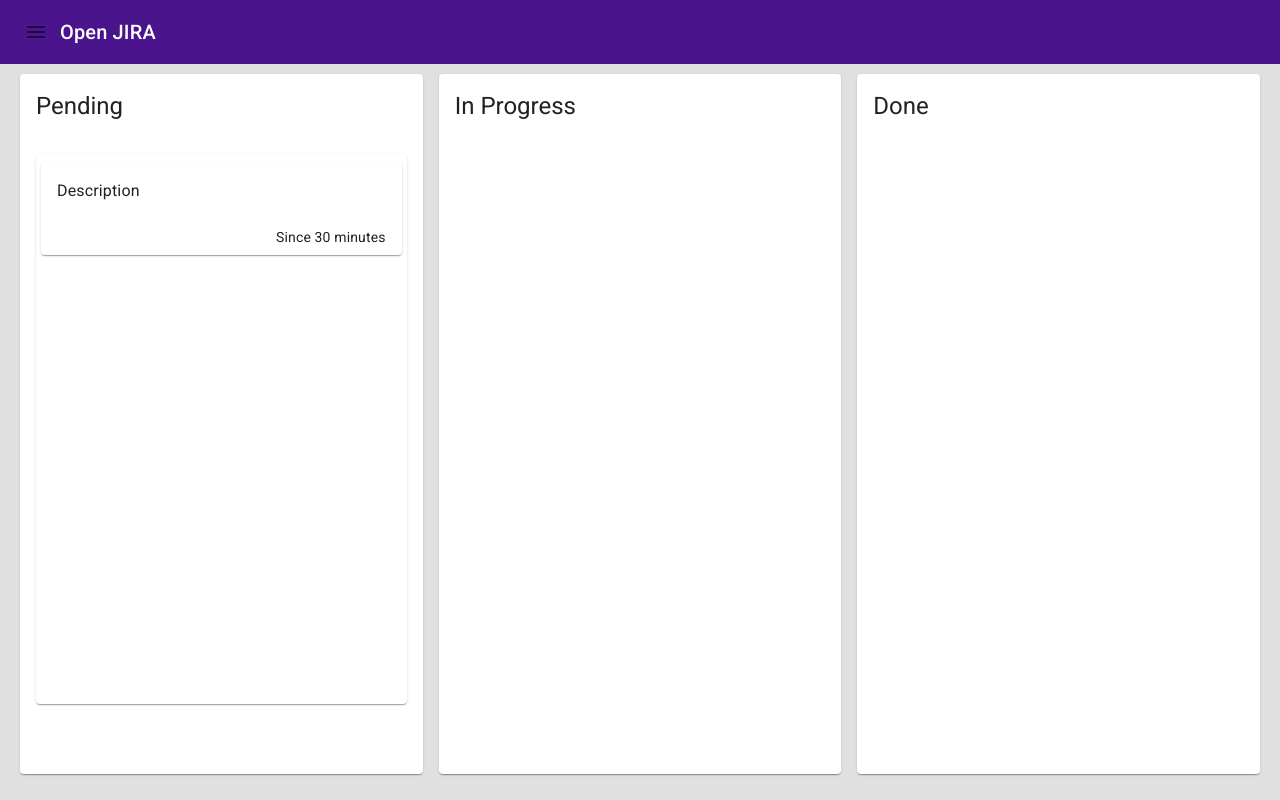
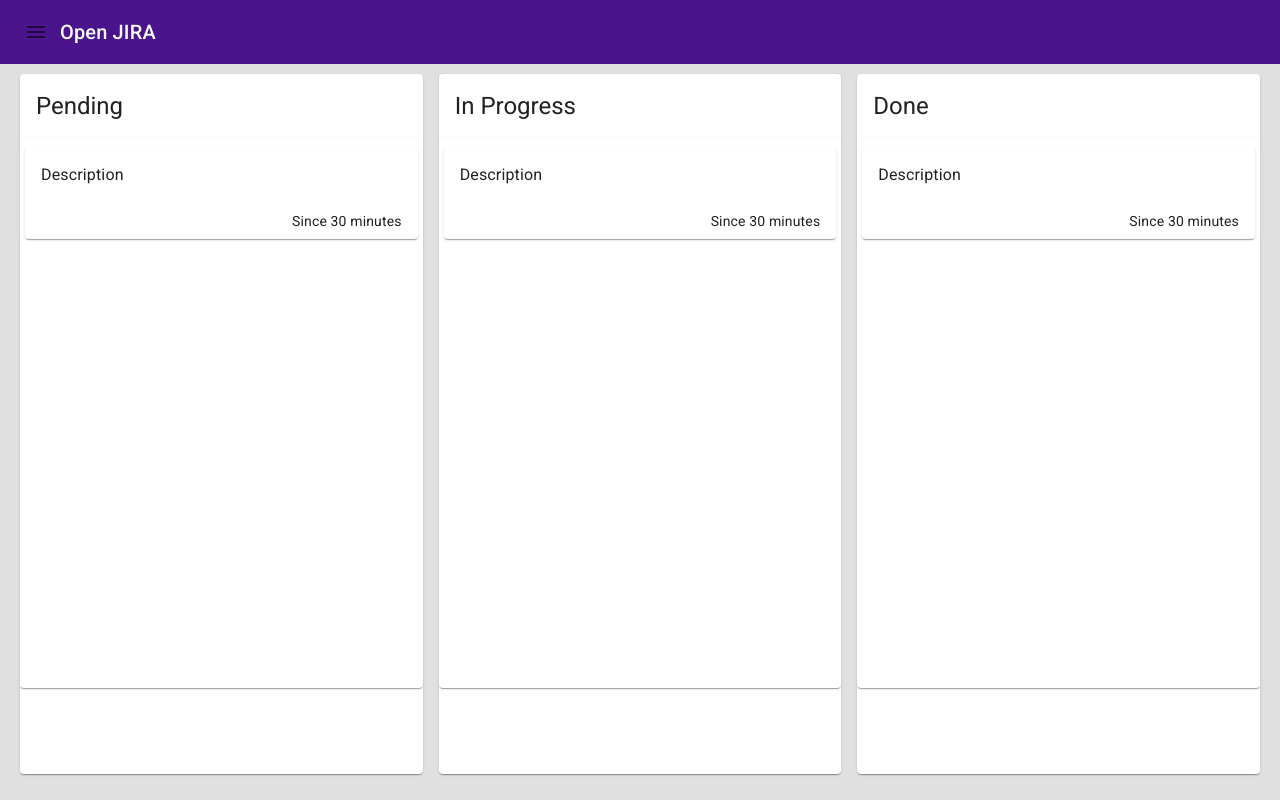
Before and after one commit to Alejoboga20/next-open-jira, a Next.js app: page / in a window 1280 px wide. Built offline with nearby package versions, Linux system fonts and the light colour scheme.

Commit message:
Use list

```diff
--- a/pages/index.tsx
+++ b/pages/index.tsx
@@ -10,21 +10,19 @@
 				<Grid item xs={12} sm={4}>
 					<Card sx={{ height: 'calc(100vh - 100px)' }}>
 						<CardHeader title='Pending' />
-
-						<CardContent>
-							{/* Add New Entry */}
-							<EntryList />
-						</CardContent>
+						<EntryList />
 					</Card>
 				</Grid>
 				<Grid item xs={12} sm={4}>
 					<Card sx={{ height: 'calc(100vh - 100px)' }}>
 						<CardHeader title='In Progress' />
+						<EntryList />
 					</Card>
 				</Grid>
 				<Grid item xs={12} sm={4}>
 					<Card sx={{ height: 'calc(100vh - 100px)' }}>
 						<CardHeader title='Done' />
+						<EntryList />
 					</Card>
 				</Grid>
 			</Grid>
```
